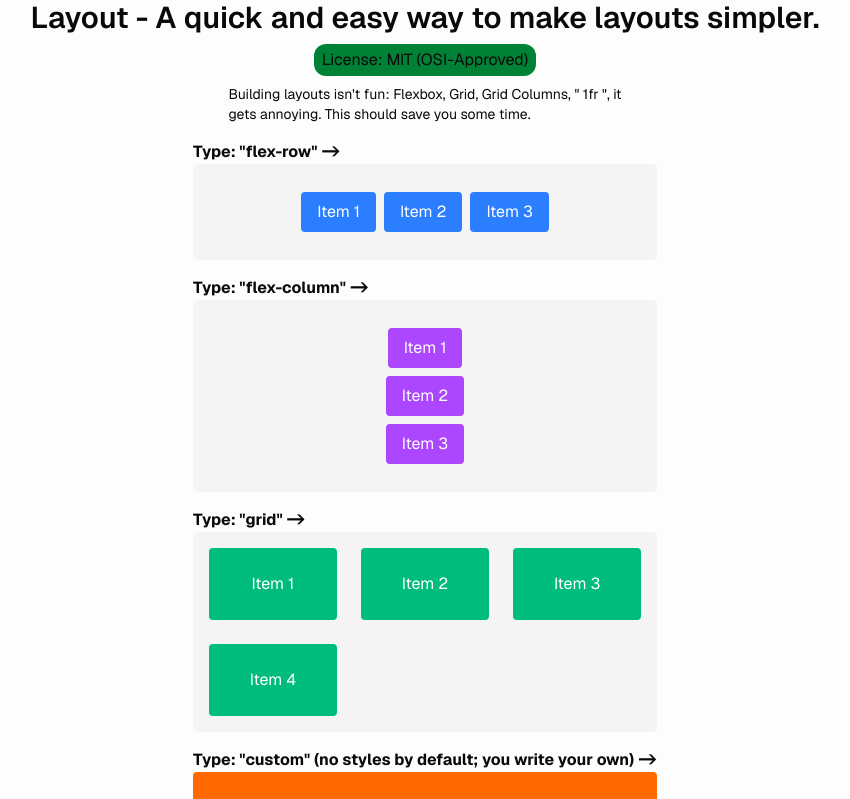
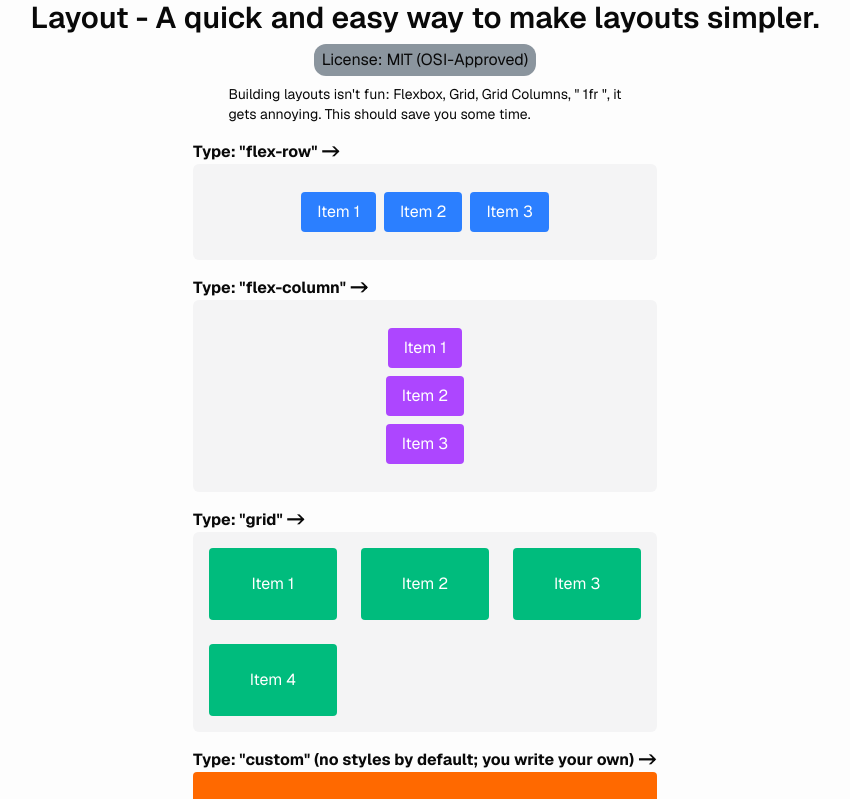
Before and after one commit to vedanshshetti/fwcl, a Next.js app: page /demo/Layout in a window 1280 px wide. Shown: the top 799 px of the page, without its empty margins (215-1065 px from the left). Built offline with nearby package versions, Linux system fonts and the light colour scheme.

Commit message:
update MIT badge to MIT-Silver

```diff
--- a/app/demo/Button/page.tsx
+++ b/app/demo/Button/page.tsx
@@ -19,7 +19,7 @@ function Page() {
       <h1 className="text-3xl font-semibold">
         Button - a simple but customisable button component.
       </h1>
-      <span className="rounded-xl px-2 py-1 my-2 bg-green-700">
+      <span className="rounded-xl px-2 py-1 my-2 bg-[#8b959e]">
         License: <Link href={"#license-text"}>MIT (OSI-Approved)</Link>
       </span>
       <p className="text-sm!">
--- a/app/demo/Layout/page.tsx
+++ b/app/demo/Layout/page.tsx
@@ -19,7 +19,7 @@ function Page() {
       <h1 className="text-3xl font-semibold">
         Layout - A quick and easy way to make layouts simpler.
       </h1>
-      <span className="rounded-xl px-2 py-1 my-2 bg-green-700">
+      <span className="rounded-xl px-2 py-1 my-2 bg-[#8b959e]">
         License: <Link href={"#license-text"}>MIT (OSI-Approved)</Link>
       </span>
       <p className="text-sm!">
--- a/app/demo/Progress/page.tsx
+++ b/app/demo/Progress/page.tsx
@@ -17,7 +17,7 @@ function Page() {
   return (
     <div className="flex flex-col items-center justify-center min-h-screen">
       <h1 className="text-3xl font-semibold">Progress - A nice touch.</h1>
-      <span className="rounded-xl px-2 py-1 my-2 bg-green-700">
+      <span className="rounded-xl px-2 py-1 my-2 bg-[#8b959e]">
         License: <Link href={"#license-text"}>MIT (OSI-Approved)</Link>
       </span>
       <p className="text-sm!">
```
